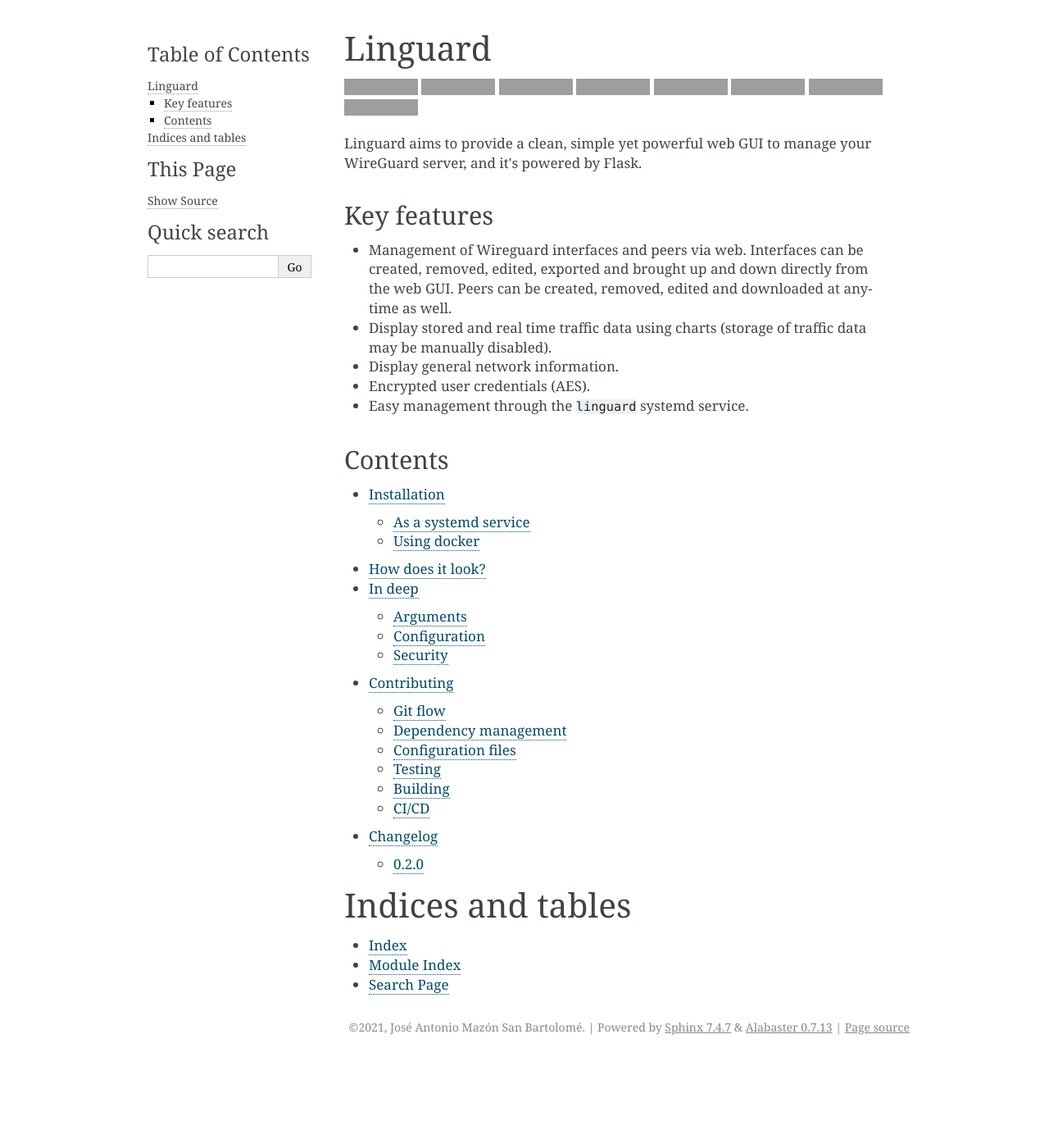
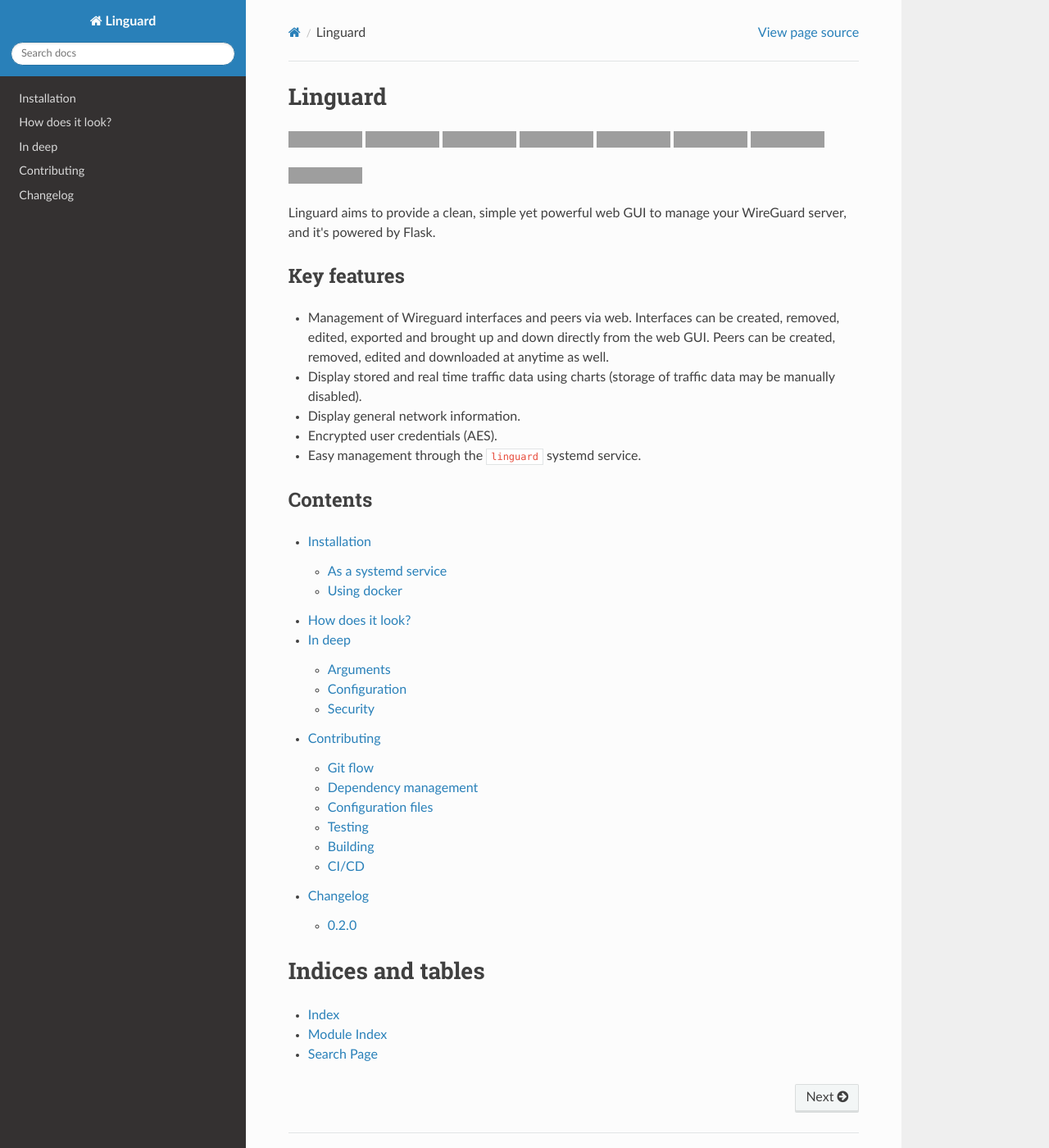
Before and after one commit to joseantmazonsb/linguard, a Sphinx documentation site: the page built from docs/source/index.rst, in a window 1280 px wide and 1400 px high. Shown: the whole window at 82% size. Built offline with Sphinx 7.4.7 and the Read the Docs theme 2.0.0, drawn with Linux system fonts in a browser that asks for light colours; some of the changed text lies outside the part shown; grey boxes are pictures that could not be loaded.

Commit message:
#42 added rtd html theme
Signed-off-by: Jose <joseantoniomazon@gmail.com>

```diff
--- a/docs/source/conf.py
+++ b/docs/source/conf.py
@@ -47,7 +47,8 @@
 # The theme to use for HTML and HTML Help pages.  See the documentation for
 # a list of builtin themes.
 #
-html_theme = 'alabaster'
+#html_theme = 'alabaster'
+html_theme = "sphinx_rtd_theme"
 
 # Add any paths that contain custom static files (such as style sheets) here,
 # relative to this directory. They are copied after the builtin static files,
--- a/docs/source/index.rst
+++ b/docs/source/index.rst
@@ -35,7 +35,7 @@
 Linguard aims to provide a clean, simple yet powerful web GUI to manage your WireGuard server, and it's powered by Flask.
 
 Key features
---------
+------------
 
 * Management of Wireguard interfaces and peers via web. Interfaces can be created, removed, edited, exported and brought up and down directly from the web GUI. Peers can be created, removed, edited and downloaded at anytime as well.
 * Display stored and real time traffic data using charts (storage of traffic data may be manually disabled).
--- a/pyproject.toml
+++ b/pyproject.toml
@@ -20,6 +20,7 @@
 schedule = "^1.1.0"
 WTForms = "^2.3.3"
 yamlable = "^1.0.4"
+sphinx-rtd-theme = "^1.0.0"
 
 [tool.poetry.dev-dependencies]
 pytest = "^6.2.5"
```
Also changed, not shown: 1 other file.
